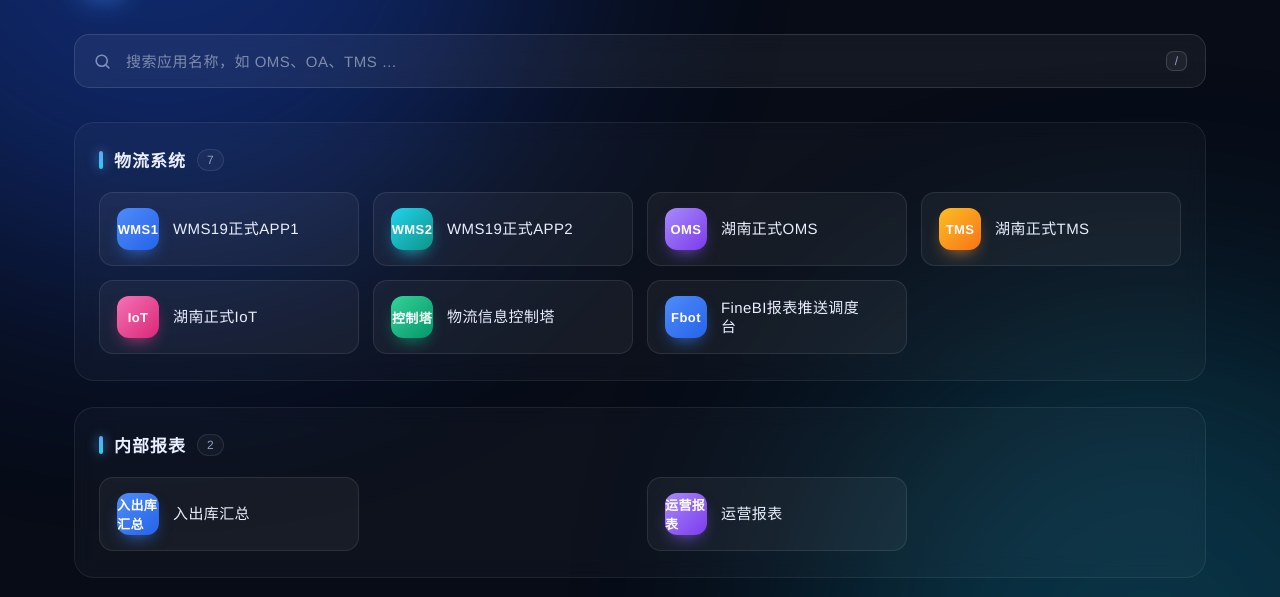
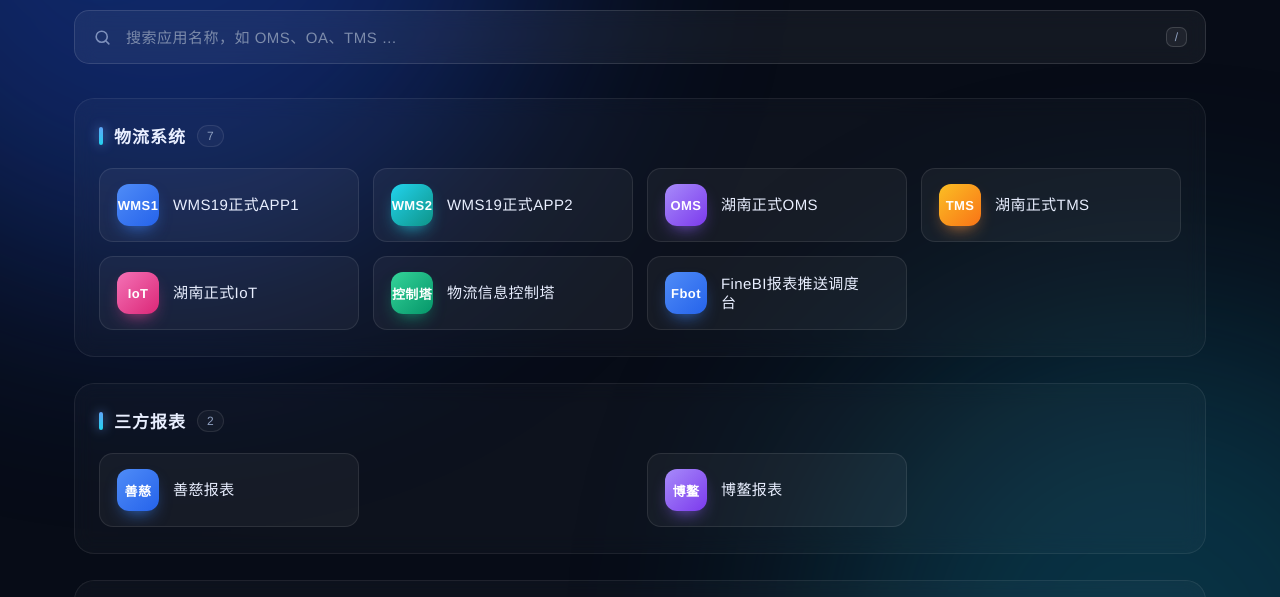
Before and after one commit to zeolinzhou/gkhnyzt2, a plain HTML site: page index.html in a window 1280 px wide. Shown: the part 144-741 px from the top of the page. Drawn offline with Linux system fonts and the light colour scheme.

Commit message:
Revise internal report links and remove section
Updated internal report section and modified links for security reasons.

```diff
--- a/index.html
+++ b/index.html
@@ -1,4 +1,4 @@
-  /* 修改说明：1【入出库汇总】原地址https://sjzt.sinopharmholding.com/webroot/decision/link/foIY修改为https://sjzt.sinopharmholding.com/webroot/decision/link/xDiB */
+ <!--  /* 修改说明：1【入出库汇总】原地址https://sjzt.sinopharmholding.com/webroot/decision/link/foIY修改为https://sjzt.sinopharmholding.com/webroot/decision/link/xDiB ——261104*；2【内部报表】板块及板块内2张报表《入出库汇总》《运营报表》因信息安全考虑，不在一址通展示/ -->
 <!DOCTYPE html>
 <html lang="zh-CN">
 <head>
@@ -260,29 +260,6 @@
     </ul>
   </section>
 
-   <!-- 内部报表 -->
-  <section class="group" data-group>
-    <div class="group-head">
-      <span class="g-bar"></span>
-      <h2>内部报表</h2>
-      <span class="g-count">2</span>
-    </div>
-    <ul class="grid">
-      <li>
-        <a class="item" href="https://sjzt.sinopharmholding.com/webroot/decision/link/xDiB">
-          <span class="ico">入出库汇总</span><span class="name">入出库汇总</span><span class="arrow">↗</span>
-        </a>
-      </li>
-      <li>
-      <li>
-        <a class="item" href="https://sjzt.sinopharmholding.com/webroot/decision/link/TPUX">
-          <span class="ico">运营报表</span><span class="name">运营报表</span><span class="arrow">↗</span>
-        </a>
-      </li>
-      <li>
-    </ul>
-  </section>
-
    <!-- 三方报表 -->
   <section class="group" data-group>
     <div class="group-head">
```
